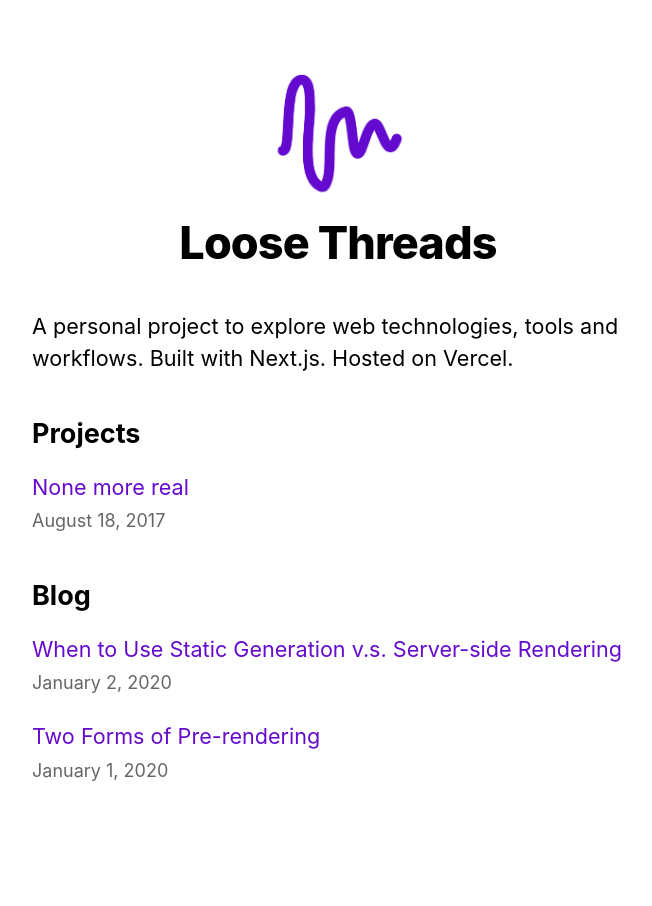
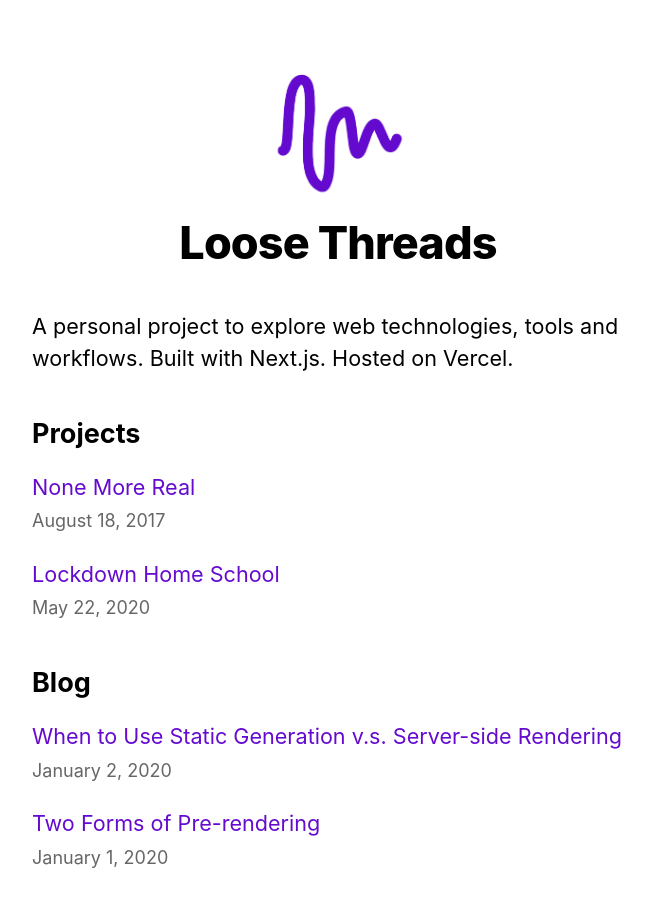
Before and after one commit to wemhr30/realthreads-nextjs-blog, a Next.js app: page / in a window 1280 px wide. Shown: the top 906 px of the page, without its empty margins (302-954 px from the left). Built offline with nearby package versions, Linux system fonts and the light colour scheme.

Commit message:
embed a video

```diff
--- a/pages/index.js
+++ b/pages/index.js
@@ -30,11 +30,20 @@ export default function Home({allPostsData}) {
         <ul className={utilStyles.list}>
           <li className={utilStyles.listItem} key='1'>
               <Link href='/projects/none-more-real'>
-                <a>None more real</a>
+                <a>None More Real</a>
               </Link>
               <br />
               <small className={utilStyles.lightText}>
                 <Date dateString= '2017-08-18'/>
+              </small>
+            </li>
+            <li className={utilStyles.listItem} key='2'>
+              <Link href='/projects/home-school'>
+                <a>Lockdown Home School</a>
+              </Link>
+              <br />
+              <small className={utilStyles.lightText}>
+                <Date dateString= '2020-05-22'/>
               </small>
             </li>
         </ul>
```
Also changed, not shown: pages/projects/home-school.js (added, +33 -0 lines).
